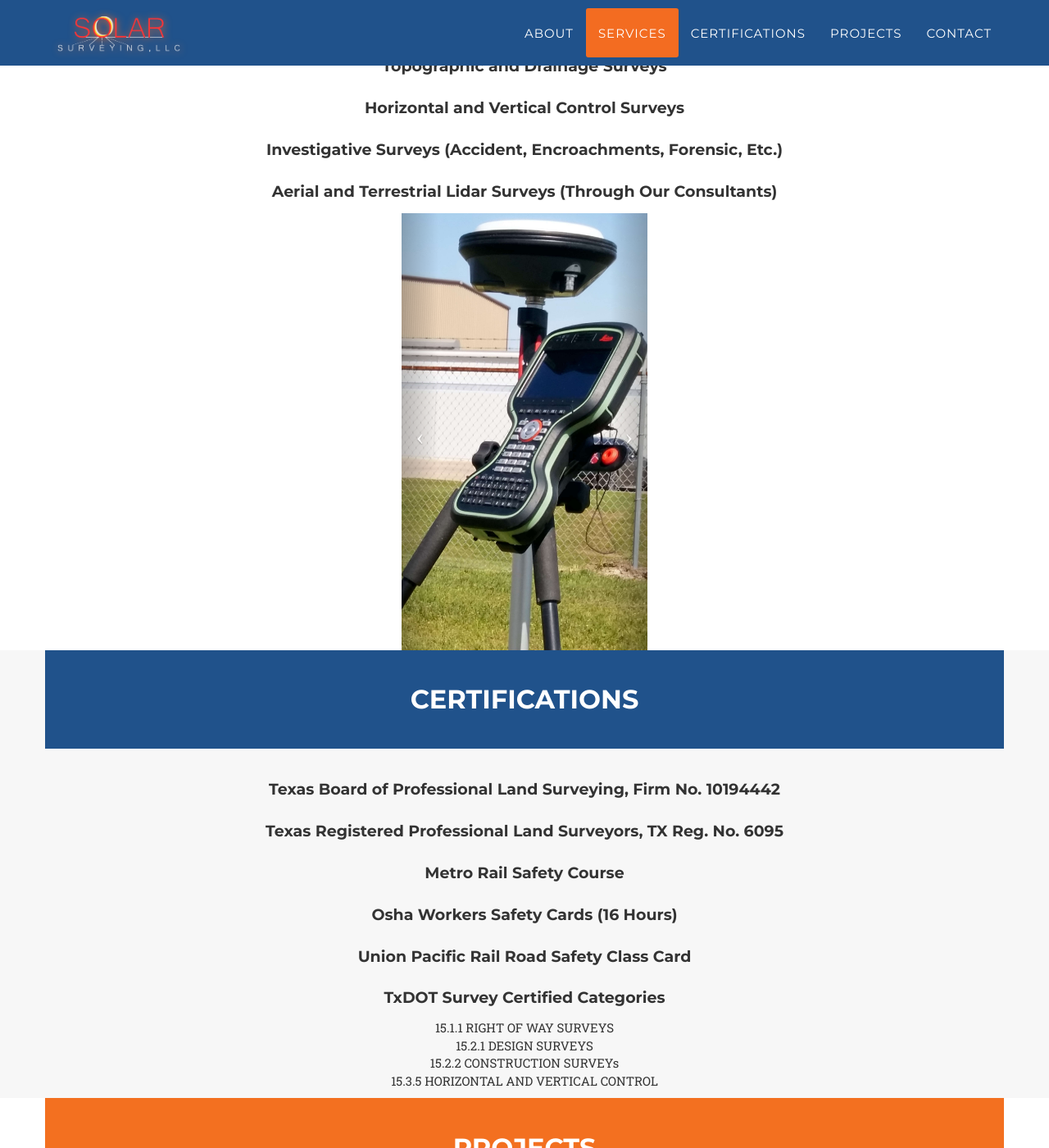
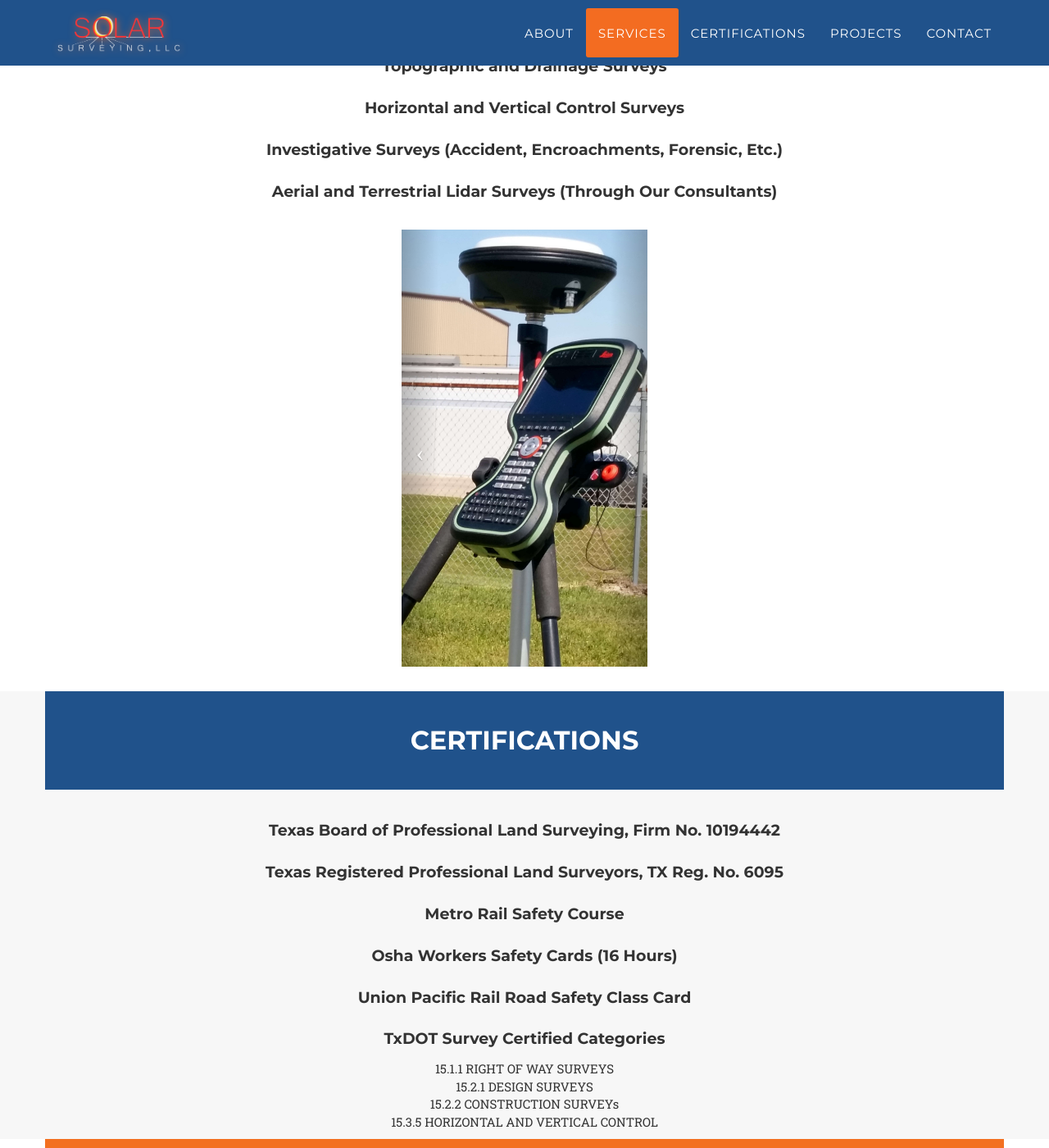
Before and after one commit to fsosa/fsosa.github.io, a Jekyll site: the page built from index.html, in a window 1280 px wide and 1400 px high, scrolled down 1792 px. Shown: the whole window at 82% size. Built offline with Jekyll 4.4.1, drawn with Linux system fonts in a browser that asks for light colours; some web fonts are replaced.

Commit message:
Add carousel row padding

```diff
--- a/_includes/css/agency.css
+++ b/_includes/css/agency.css
@@ -954,3 +954,8 @@ ul.list-centered {
     -webkit-background-clip: content-box;
     background-clip: content-box;
 }
+
+#carousel-row {
+    padding-top: 20px;
+    padding-bottom: 30px;
+}
--- a/_includes/services.html
+++ b/_includes/services.html
@@ -54,7 +54,7 @@
             </div>
         </div>
 
-        <div class="row">
+        <div class="row" id="carousel-row">
                 <div id="header-carousel" class="carousel slide" data-ride="carousel">
 
                         <!-- Content -->
```
